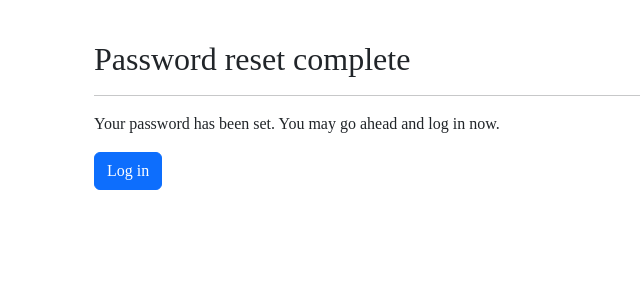
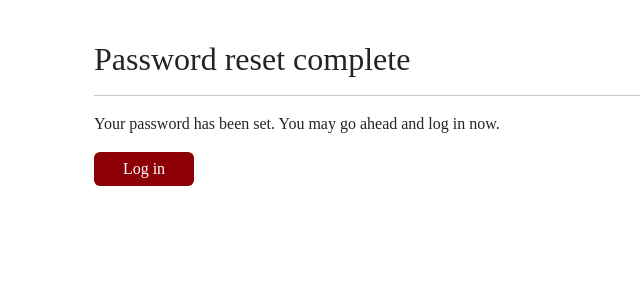
Before and after one commit to Renildo15/MangaCats, a Django app: page /auth/reset/done/ in a window 1280 px wide. Shown: the part 78-378 px from the top of the page, without its empty margins (0-640 px from the left). Run offline with Django 4.2, Linux system fonts and the light colour scheme; some libraries are stand-ins or nearby versions.

Commit message:
style: correções #3

```diff
--- a/core/static/css/user_app/style.css
+++ b/core/static/css/user_app/style.css
@@ -205,7 +205,17 @@
     cursor: pointer;
 }
 
-.reset .content .form-div form .form .btn-reset:hover{
+.btn-login{
+    width: 100px;
+    padding: 0 5px;
+    background-color: var(--color5);
+    border: none;
+    padding: 5px;
+    cursor: pointer;
+}
+
+.reset .content .form-div form .form .btn-reset:hover,
+.btn-login:hover{
     background-color: var(--color4);
     transition: 0.3s;
     border: 1px solid var(--color1);
--- a/core/user_app/templates/pages/password/password_reset_complete.html
+++ b/core/user_app/templates/pages/password/password_reset_complete.html
@@ -7,7 +7,7 @@
 	    <h2 class="font-weight-bold mt-3">Password reset complete</h2>
 		<hr>
         <p>Your password has been set. You may go ahead and log in now.</p>
-        <a href="/login" class="btn btn-primary">Log in</a>
+        <a href={% url 'user:login' %} class="btn btn-primary btn-login">Log in</a>
     </div>
 
 {% endblock %}
```
Also changed, not shown: core/media/guia_viagem_japao_dia_1_capa_japao.jpg (added).
